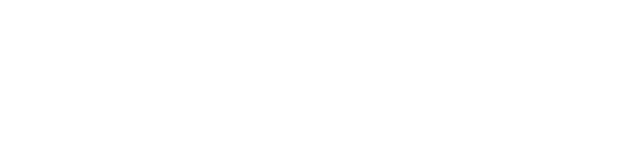
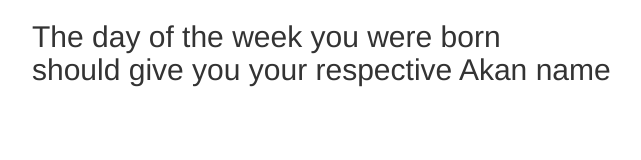
Before and after one commit to edwinkim16/Akan-Name, a plain HTML site: page index.html in a window 1280 px wide. Shown: the whole page, without its empty margins (38-679 px from the left). Drawn offline with Linux system fonts and the light colour scheme.

Commit message:
adding description of the project

```diff
--- a/index.html
+++ b/index.html
@@ -9,7 +9,14 @@
     <title>Akan Name</title>
 </head>
 <body>
-
+    <div class="container">
+        <div class="whole">
+            <h2>
+                The day of the week
+               you were born <br> should give you your respective Akan name
+            </h2>
+        </div>
+    </div>
 
 </body>
 </html>
```
